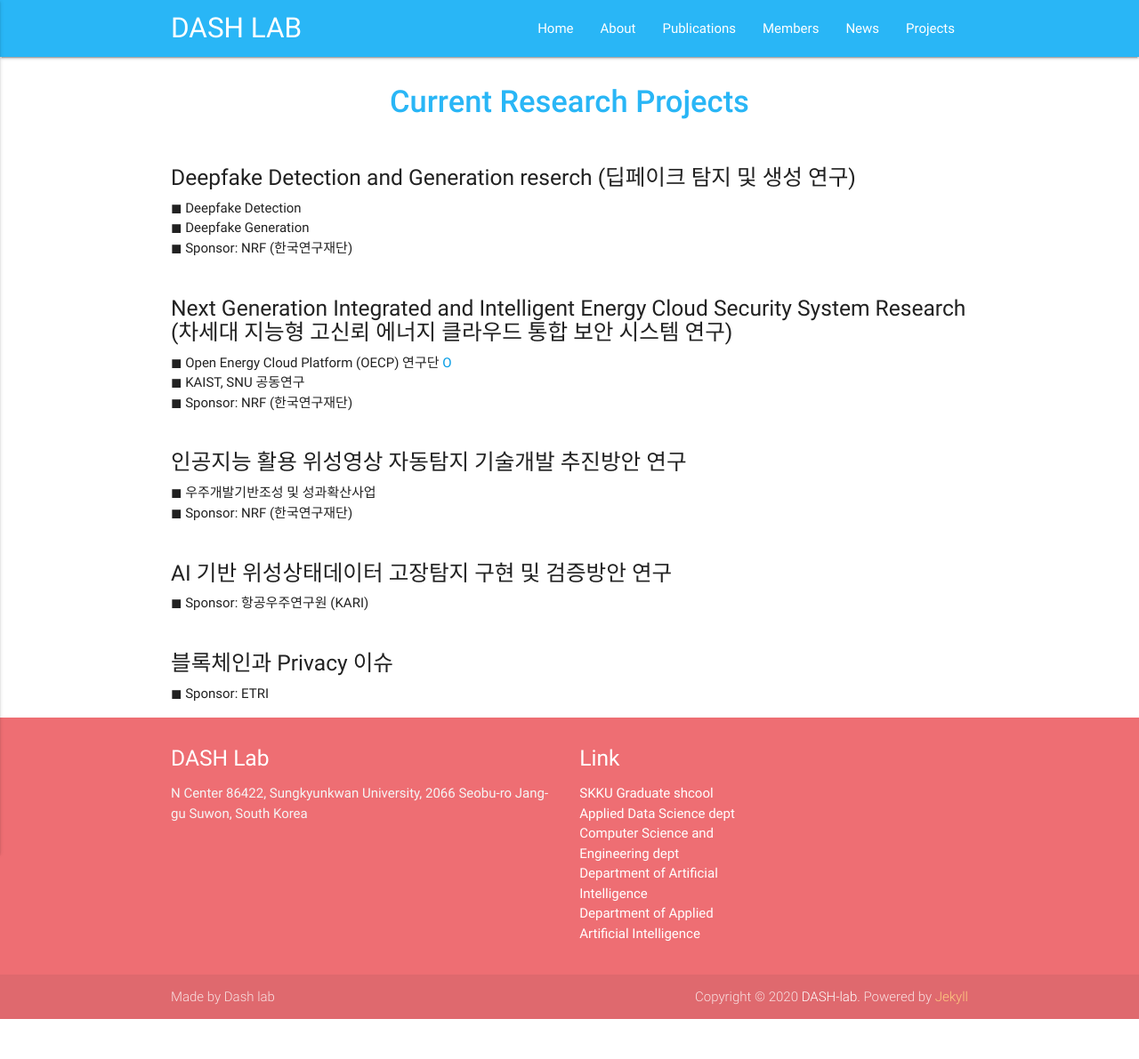
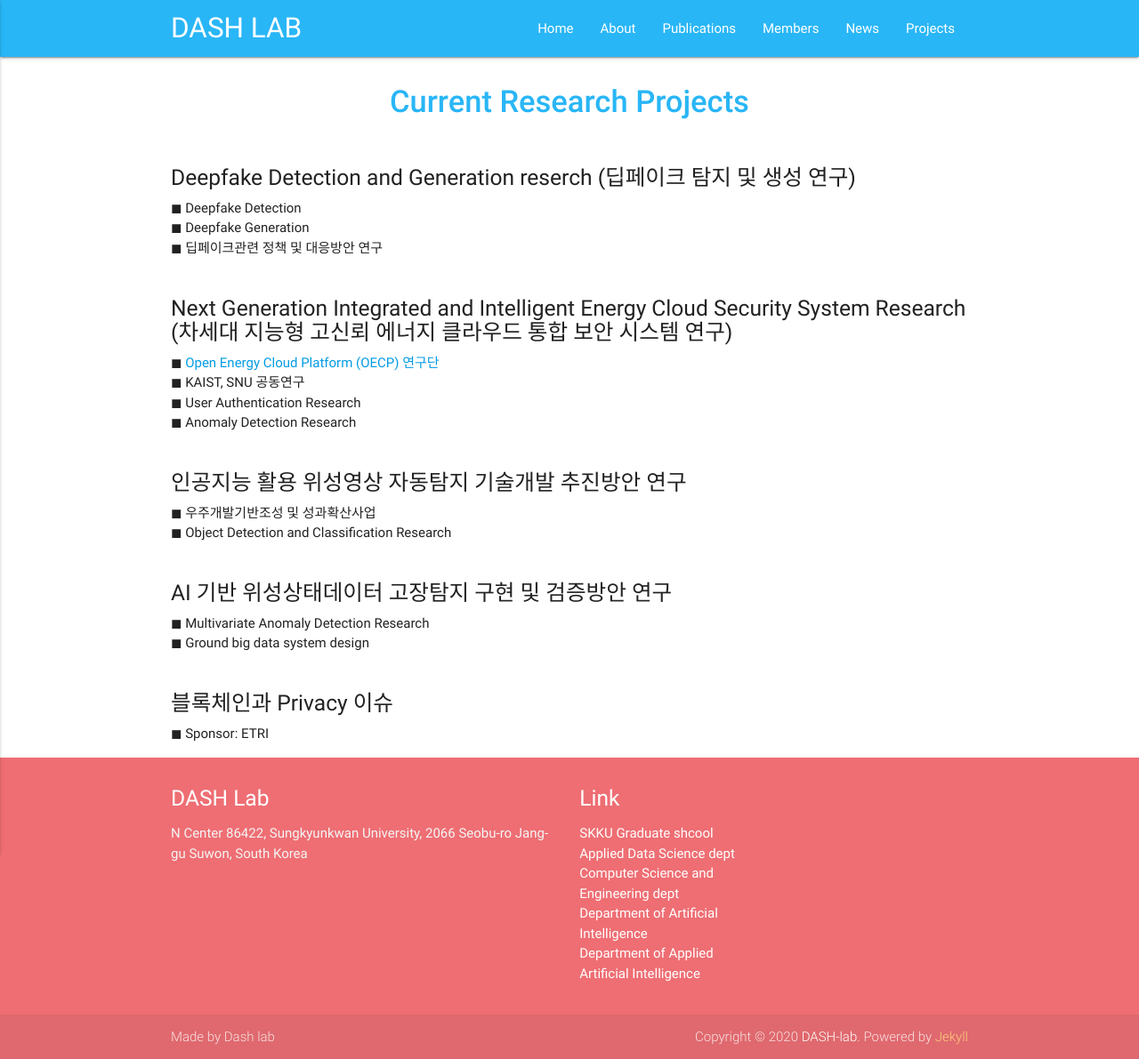
Before and after one commit to Yurim990507/DASH-Lab.github.io, a Jekyll site: the page built from example5.md, in a window 1280 px wide. Shown: the whole page at 89% size. Built offline with Jekyll 4.4.1, drawn with Linux system fonts in a browser that asks for light colours; before the commit the page ends 1146 px from its top, so only the background shows below that.

Commit message:
Update example5.md

```diff
--- a/example5.md
+++ b/example5.md
@@ -12,28 +12,29 @@ permalink: /Projects/
     <h5>Deepfake Detection and Generation reserch (딥페이크 탐지 및 생성 연구)</h5>
         ◼  Deepfake Detection <br>
         ◼  Deepfake Generation <br>
-        ◼  Sponsor: NRF (한국연구재단) <br>
+        ◼  딥페이크관련 정책 및 대응방안 연구 <br>
 </div>
 
 <div class="section">
     <h5> Next Generation Integrated and Intelligent Energy Cloud Security System Research (차세대 지능형 고신뢰 에너지 클라우드 통합 보안 시스템 연구) </h5>
-    ◼  Open Energy Cloud Platform (OECP) 연구단 <a href="https://www.oecp.kaist.ac.kr/">O</a> <br>
+        ◼  <a href="https://www.oecp.kaist.ac.kr/">Open Energy Cloud Platform (OECP) 연구단</a> <br>
         ◼  KAIST, SNU 공동연구 <br>
-        ◼  Sponsor: NRF (한국연구재단) <br>
+        ◼  User Authentication Research <br>
+        ◼  Anomaly Detection Research <br>
 
 </div>
 
 <div class="section">
     <h5> 인공지능 활용 위성영상 자동탐지 기술개발 추진방안 연구</h5>
         ◼  우주개발기반조성 및 성과확산사업 <br>
-        ◼  Sponsor: NRF (한국연구재단) <br>
+        ◼  Object Detection and Classification Research <br>
 
 </div>
 
 <div class="section">
     <h5> AI 기반 위성상태데이터 고장탐지 구현 및 검증방안 연구</h5>
-        ◼  Sponsor: 항공우주연구원 (KARI) <br>
-
+        ◼  Multivariate Anomaly Detection Research <br>
+        ◼  Ground big data system design <br>
 </div>
 
 
```
